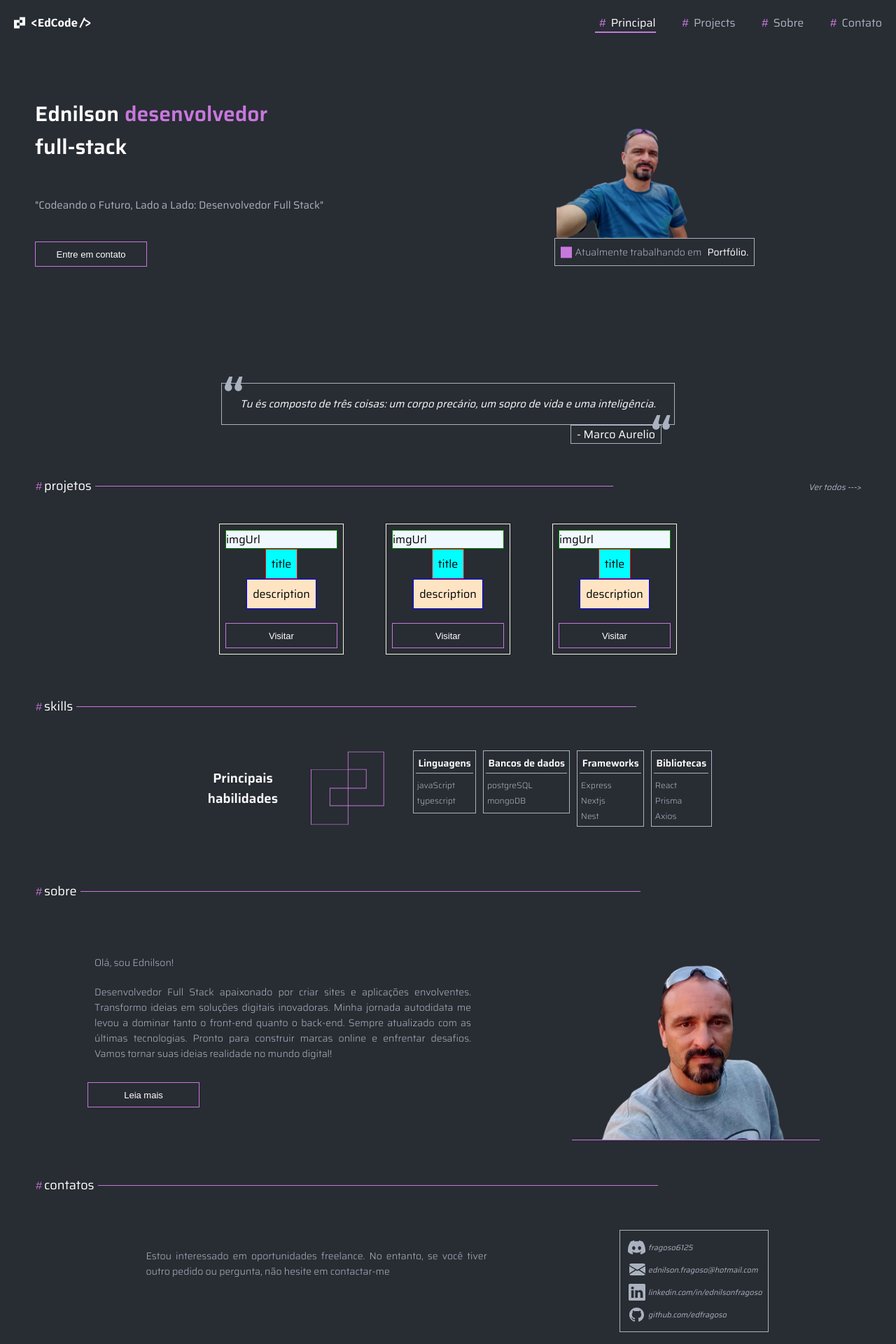
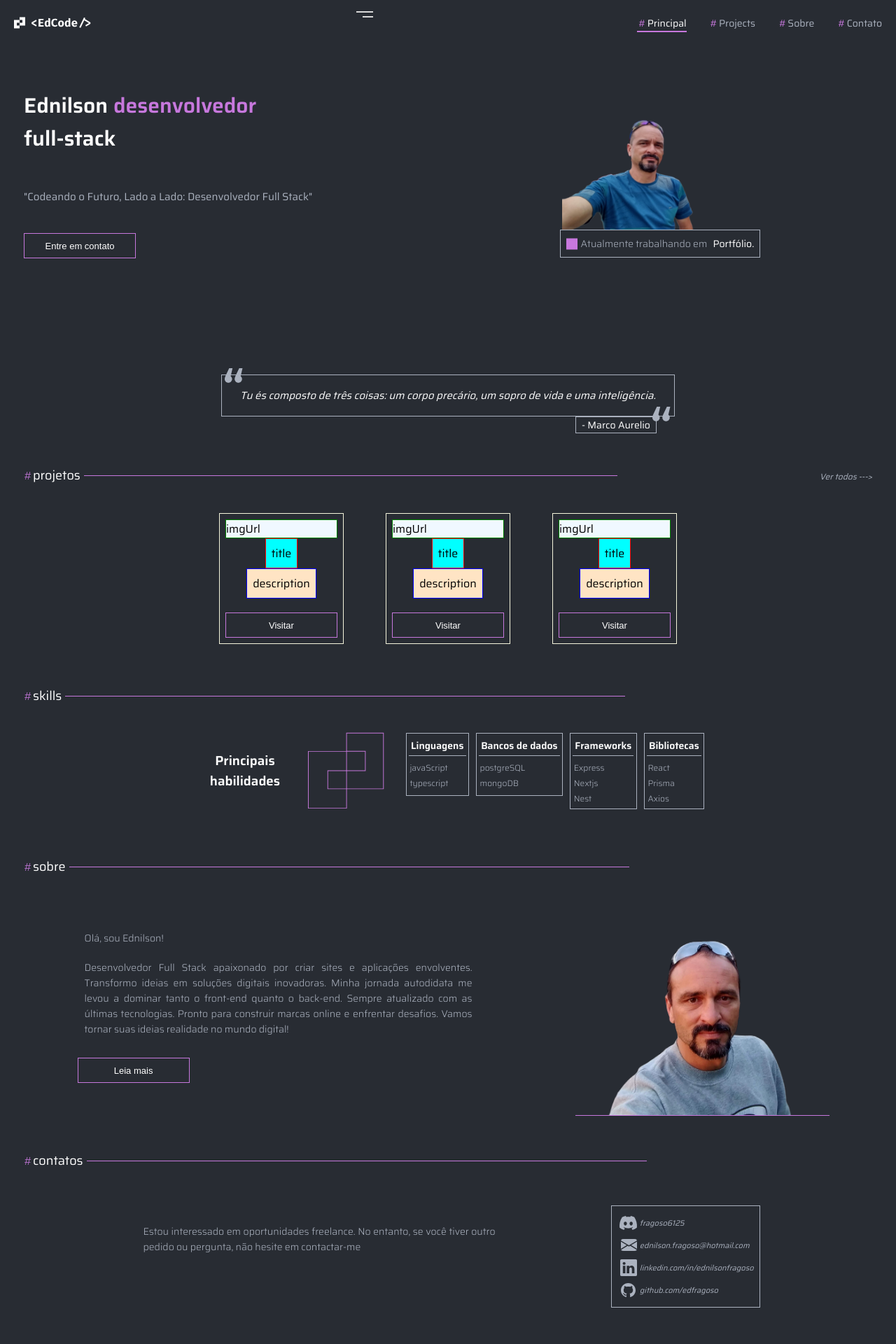
Before and after one commit to edfragoso/portfolio, a Next.js app in the folder new-portfolio/: page / in a window 1280 px wide. Shown: the top 1920 px of the page at 70% size. Built offline with nearby package versions, Linux system fonts and the light colour scheme.

Commit message:
refactor: changed @media for props.theme

```diff
--- a/new-portfolio/src/components/atoms/styles/quoteStyle.ts
+++ b/new-portfolio/src/components/atoms/styles/quoteStyle.ts
@@ -8,7 +8,7 @@ export const BoxContent = styled.div`
   justify-content: center;
   align-items: center;
 
-  @media (max-width: 768px) {
+  @media (max-width: ${(props) => props.theme.desktopBreakpoint}) {
     margin-top: 20px;
   }
 `;
@@ -19,7 +19,7 @@ export const MarksLeft = styled.span`
   top: -25px;
   left: 4px;
 
-  @media (max-width: 760px) {
+  @media (max-width: ${(props) => props.theme.desktopBreakpoint}) {
     top: -40px;
     left: 4px;
   }
@@ -37,8 +37,9 @@ export const TextBox = styled.div`
   color: var(--text-color);
   font-style: italic;
 
-  @media (max-width: 760px) {
-    font-size: 14px;
+  @media (max-width: ${(props) => props.theme.desktopBreakpoint}) {
+    font-size: 12px;
+    font-weight: 100;
   }
 `;
 
@@ -48,7 +49,7 @@ export const MarksRight = styled.span`
   top: 30px;
   right: 5px;
 
-  @media (max-width: 760px) {
+  @media (max-width: ${(props) => props.theme.desktopBreakpoint}) {
     top: 50px;
     right: 3px;
   }
@@ -62,8 +63,11 @@ export const BoxAuthor = styled.div`
   padding: 0 8px;
   right: -240px;
   top: 0px;
+  font-size: 14px;
+  font-weight: 400;
 
-  @media (max-width: 760px) {
+  @media (max-width: ${(props) => props.theme.desktopBreakpoint}) {
     right: -50px;
+    font-size: 12px;
   }
 `;
--- a/new-portfolio/src/components/common/styles/DefaultPageLayout.ts
+++ b/new-portfolio/src/components/common/styles/DefaultPageLayout.ts
@@ -1,14 +1,16 @@
 import styled from "styled-components";
 
-export const DefaultPageLayout = styled.div`
+export const DefaultPageLayout = styled.main`
   display: flex;
   flex-direction: column;
   align-items: center;
   padding: 12px 14px;
   min-height: 100vh;
+
   background-color: var(--bg-primary);
 
-  @media (min-width: 768px) {
+  @media (min-width: ${(props) => props.theme.desktopBreakpoint}) {
     padding: 24px 30px;
   }
+
 `;
--- a/new-portfolio/src/components/common/styles/contactsStyle.ts
+++ b/new-portfolio/src/components/common/styles/contactsStyle.ts
@@ -7,6 +7,7 @@ export const BoxContacts = styled.div`
   flex-direction: column;
   margin-top: 50px;
   justify-content: space-around;
+  margin-bottom: 50px;
 `;
 
 export const BoxContainer = styled.div`
@@ -15,7 +16,7 @@ export const BoxContainer = styled.div`
   justify-content: space-around;
   flex-direction: row;
 
-  @media (max-width: 768px) {
+  @media (max-width: ${(props) => props.theme.desktopBreakpoint}) {
     flex-direction: column;
   }
 `;
@@ -26,7 +27,7 @@ export const BoxText = styled.div`
   justify-content: center;
   flex-direction: column;
   width: 50%;
-  padding: 1rem;
+
   color: var(--second-color);
 
   p {
@@ -36,7 +37,7 @@ export const BoxText = styled.div`
     margin: 10px;
   }
 
-  @media (max-width: 768px) {
+  @media (max-width: ${(props) => props.theme.desktopBreakpoint}) {
     width: 100%;
   }
 `;
--- a/new-portfolio/src/components/common/styles/headerStyle.ts
+++ b/new-portfolio/src/components/common/styles/headerStyle.ts
@@ -12,7 +12,7 @@ export const HeaderContainer = styled.header`
   flex-direction: row;
   margin-bottom: 20px;
 
-  @media (max-width: 760px) {
+  @media (max-width: ${(props) => props.theme.desktopBreakpoint}) {
     width: auto;
     display: flex;
     padding: 1rem;
@@ -32,7 +32,7 @@ export const MenuStyle = styled.div<MenuProps>`
   align-items: center;
   margin-top: -20px;
 
-  @media (min-width: 768px) {
+  @media (min-width: ${(props) => props.theme.desktopBreakpoint}) {
     display: ${({ $show }) => ($show ? "flex" : "none")};
     margin-top: -20px;
   }
@@ -56,7 +56,7 @@ export const MenuItems = styled.div<MenuProps>`
 
   animation: ${({ $show }) => (!$show ? slideInAnimation : "none")} 0.4s ease-in-out;
 
-  @media (max-width: 760px) {
+  @media (max-width: ${(props) => props.theme.desktopBreakpoint}) {
     display: ${({ $show }) => (!$show ? "flex" : "none")};
     background-color: var(--bg-primary);
     box-shadow: 10px 5px 20px 5px rgba(0, 0, 0, 0.3);
--- a/new-portfolio/src/components/common/styles/navBarStyle.ts
+++ b/new-portfolio/src/components/common/styles/navBarStyle.ts
@@ -20,7 +20,7 @@ export const MenuItens = styled.nav`
 
 export const NavLink = styled.div<MenuProps>`
   a {
-    font-size: 16px;
+    font-size: 14px;
     font-weight: 400;
     color: ${(props) => (props.isActive ? "#fff" : "var(--second-color)")};
     border-bottom: 2px solid
@@ -32,12 +32,12 @@ export const NavLink = styled.div<MenuProps>`
     }
   }
 
-  @media (max-width: 768px) {
+  @media (max-width: ${(props) => props.theme.desktopBreakpoint}) {
     font-size: 22px;
   }
 
   span {
     color: #c778dd;
-    margin: 0.3rem;
+    margin: 0.1rem;
   }
 `;
--- a/new-portfolio/src/components/common/styles/styleAboutSection.ts
+++ b/new-portfolio/src/components/common/styles/styleAboutSection.ts
@@ -14,7 +14,7 @@ export const BoxContainer = styled.div`
   flex-direction: row;
   justify-content: space-around;
 
-  @media(max-width: 768px) {
+  @media(max-width: ${(props) => props.theme.desktopBreakpoint}) {
     flex-direction:column-reverse;
   }
 `;
@@ -36,7 +36,7 @@ export const BoxText = styled.div`
     margin: 10px;
   }
 
-  @media(max-width: 768px) {
+  @media(max-width: ${(props) => props.theme.desktopBreakpoint}) {
     width: 100%;
 
   }
@@ -49,7 +49,7 @@ export const BoxImg = styled.div`
   width: 30%;
   border-bottom: 1px solid var(--primary-color);
 
-  @media(max-width: 768px) {
+  @media(max-width: ${(props) => props.theme.desktopBreakpoint}) {
     border-bottom: none;
     align-self: center;
     width: 250px;
--- a/new-portfolio/src/components/common/styles/styleProjectSection.ts
+++ b/new-portfolio/src/components/common/styles/styleProjectSection.ts
@@ -7,8 +7,7 @@ export const Container = styled.div`
   align-items: center;
   flex-direction: column;
 
-  @media(max-width: 768px) {
-
+  @media (max-width: ${(props) => props.theme.desktopBreakpoint}) {
   }
 `;
 
@@ -54,7 +53,6 @@ export const SectionContent = styled.div`
   margin-top: 30px;
   display: flex;
   align-items: center;
-
   justify-content: center;
   flex-direction: row;
 `;
--- a/new-portfolio/src/components/common/styles/styleSkillSection.ts
+++ b/new-portfolio/src/components/common/styles/styleSkillSection.ts
@@ -8,7 +8,7 @@ export const Container = styled.div`
   width: 100%;
   margin-top: 50px;
 
-  @media (max-width: 768px) {
+  @media (max-width: ${(props) => props.theme.desktopBreakpoint}) {
     margin-top: 30px;
   }
 `;
@@ -28,9 +28,10 @@ export const BoxContainer = styled.div`
   justify-content: space-around;
 
 
-  @media (max-width: 768px) {
+  @media (max-width: ${(props) => props.theme.desktopBreakpoint}) {
     display: flex;
     flex-direction: column;
+
   }
 `;
 
@@ -40,13 +41,12 @@ export const LeftBox = styled.div`
   flex-direction: row-reverse;
   justify-content: center;
   padding: 1rem;
-  margin: 10px 10px;
 
   h3 {
     text-align: center;
     font-weight: 600;
     color: var(--text-color);
-    margin: 10px;
+
   }
 
 `;
@@ -73,7 +73,7 @@ export const RightBox = styled.div`
     font-weight: 100;
   }
 
-  @media(max-width: 768px) {
+  @media(max-width: ${(props) => props.theme.desktopBreakpoint}) {
     justify-content: center;
     width: 100%;
   }
@@ -89,7 +89,7 @@ export const BoxSkill = styled.div`
   margin: 5px;
   padding: 0.2rem;
 
-  @media(max-width: 768px) {
+  @media(max-width: ${(props) => props.theme.desktopBreakpoint}) {
 
   }
 `;
```
Also changed, not shown: new-portfolio/src/components/common/styles/sectionStyle.ts (+5 -5 lines).
